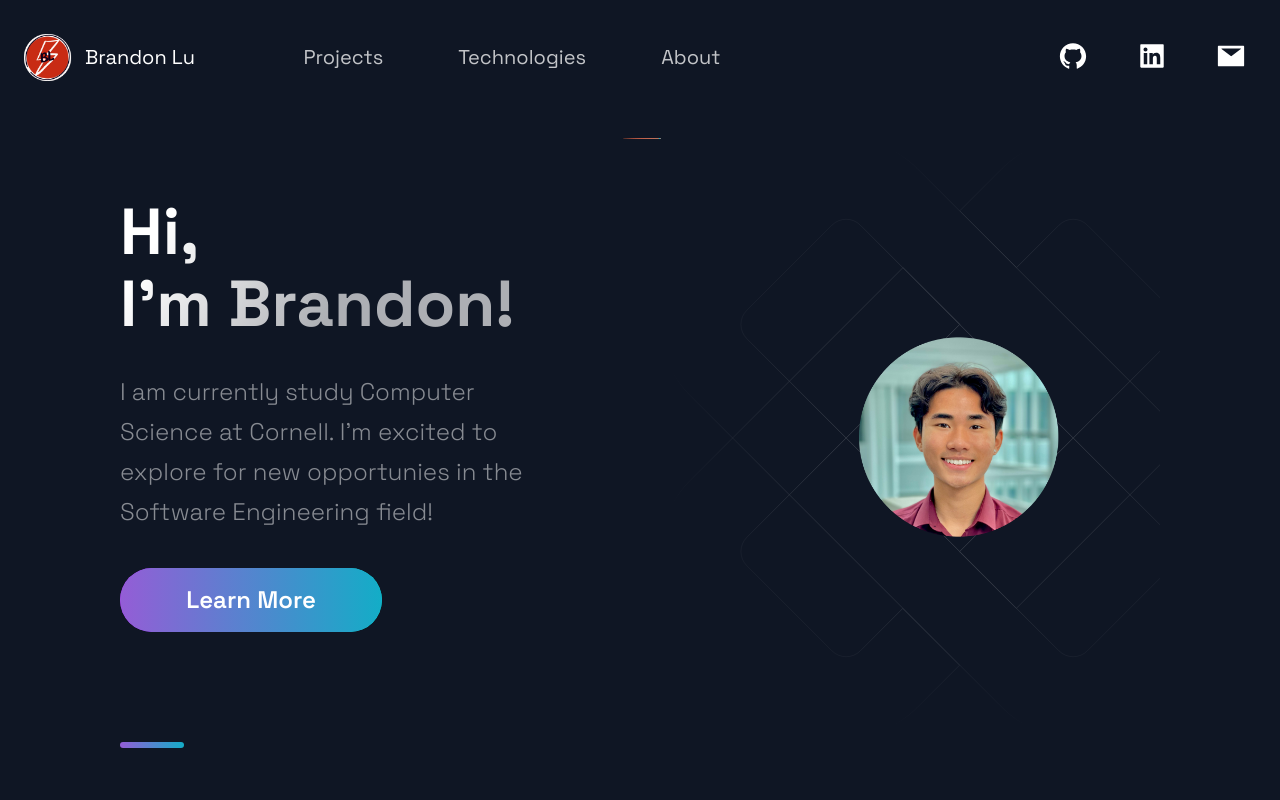
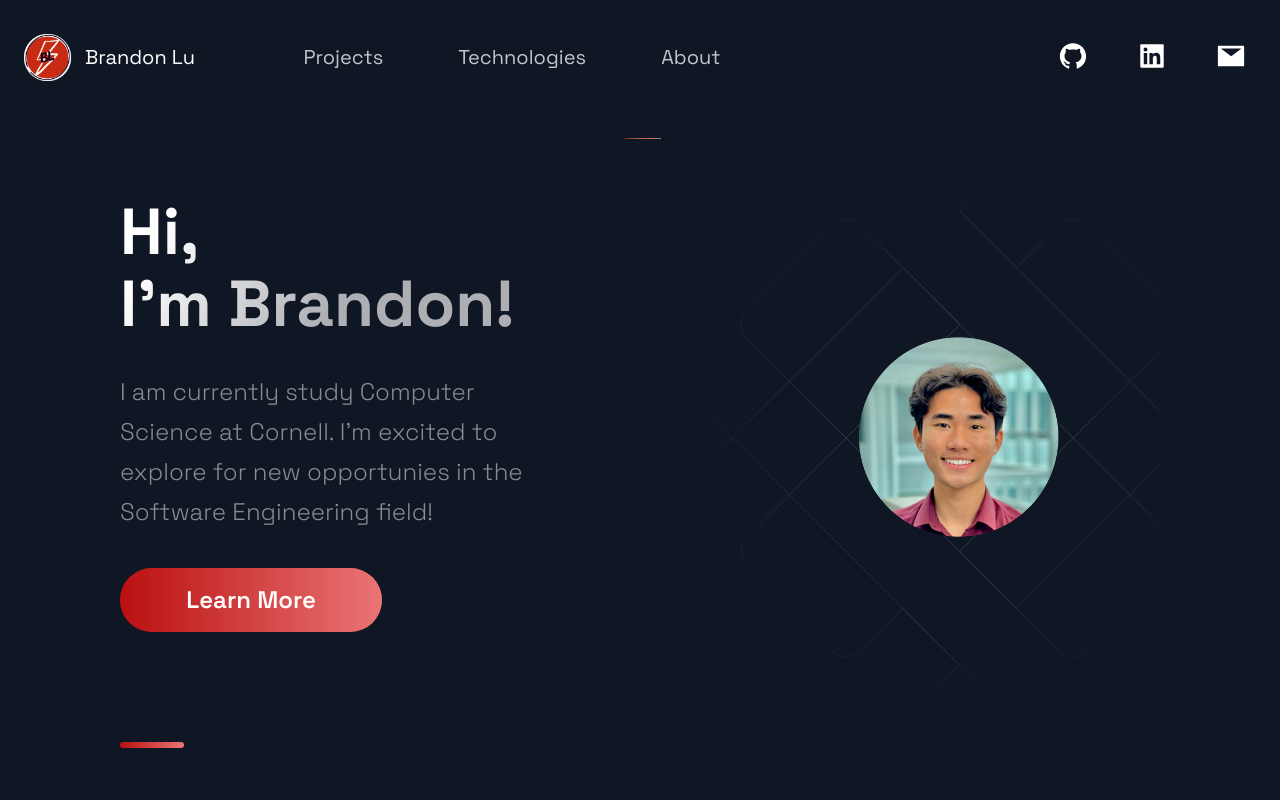
Before and after one commit to Brandonnl/portfolio_website, a Next.js app: page / in a window 1280 px wide. Shown: the top 800 px of the page. Built offline with nearby package versions, Linux system fonts and the light colour scheme.

Commit message:
Style Changes

```diff
--- a/src/components/Footer/Footer.js
+++ b/src/components/Footer/Footer.js
@@ -12,13 +12,13 @@ const Footer = () => {
       <SocialIconsContainer>
         <SocialContainer>
           <SocialIcons href="https://github.com/Brandonnl">
-            <AiFillGithub size="3rem" />
+            <AiFillGithub size="4rem" />
           </SocialIcons>
           <SocialIcons href="https://linkedin.com/in/brandon-lu14">
-            <AiFillLinkedin size="3rem" />
+            <AiFillLinkedin size="4rem" />
           </SocialIcons>
           <SocialIcons href="mailto:brandonlu3556@gmail.com">
-            <AiFillMail size="3rem" />
+            <AiFillMail size="4rem" />
           </SocialIcons>
         </SocialContainer>
       </SocialIconsContainer>
--- a/src/components/Technologies/Technologies.js
+++ b/src/components/Technologies/Technologies.js
@@ -48,7 +48,7 @@ const Technologies = () => (
         </ListContainer>
       </ListItem>
     </List>
-    <SectionDivider colorAlt />
+    <SectionDivider  />
   </Section>
 );
 
--- a/src/styles/GlobalComponents/index.js
+++ b/src/styles/GlobalComponents/index.js
@@ -1,9 +1,9 @@
 import styled from 'styled-components'
 
 export const Section = styled.section`
-  display: ${(props) => props.grid ? "grid" : "flex" };
-  flex-direction: ${(props) => props.row ? "row" : "column" };
-  padding: ${(props) => props.nopadding ? "0" : "32px 48px 0" } ;
+  display: ${(props) => props.grid ? "grid" : "flex"};
+  flex-direction: ${(props) => props.row ? "row" : "column"};
+  padding: ${(props) => props.nopadding ? "0" : "32px 48px 0"} ;
   margin: 0 auto;
   max-width: 1040px;
   box-sizing: content-box;
@@ -17,7 +17,7 @@ export const Section = styled.section`
   }
 
   @media ${(props) => props.theme.breakpoints.sm} {
-    padding: ${(props) => props.nopadding ? "0" : "16px 16px 0" } ;
+    padding: ${(props) => props.nopadding ? "0" : "16px 16px 0"} ;
 
     width: calc(100vw - 32px);
     flex-direction: column;
@@ -83,10 +83,10 @@ export const SectionDivider = styled.div`
   border-radius: 10px;
   background-color: #fff;
   background: ${(props) => props.colorAlt ?
-    'linear-gradient(270deg, #F46737 0%, #945DD6 100%)' :
-    'linear-gradient(270deg, #13ADC7 0%, #945DD6 100%)'};
+    'linear-gradient(270deg, #eb7474, #ba1010 100%)' :
+    'linear-gradient(270deg, #eb7474, #ba1010 100%)'};
 
-    margin: ${(props) => props.divider ? "4rem 0" : "" };
+    margin: ${(props) => props.divider ? "4rem 0" : ""};
 
   @media ${(props) => props.theme.breakpoints.md} {
     width: 48px;
@@ -177,7 +177,7 @@ export const ButtonBack = styled.div`
   justify-content: center;
   margin: ${({ alt, form }) => (alt || form) ? '0' : '0 0 80px'};
   color: #fff;
-  background: ${({ alt }) => alt ? 'linear-gradient(270deg, #ff622e 0%, #B133FF 100%)' : 'linear-gradient(270deg, #00DBD8 0%, #B133FF 100%)'};
+  background: ${({ alt }) => alt ? 'linear-gradient(270deg, #eb7474, #ba1010 100%)' : 'linear-gradient(270deg, #eb7474, #ba1010)'};
   cursor: pointer;
   transition: 0.5s ease;
   position: relative;
@@ -209,7 +209,7 @@ export const ButtonFront = styled.button`
   left: 0;
   width: 100%;
   height: 100%;
-  background: ${({ alt }) => alt ? 'linear-gradient(270deg, #F46737 0%, #945DD6 100%)' : 'linear-gradient(270deg, #13ADC7 0%, #945DD6 100%)'};
+  background: ${({ alt }) => alt ? 'linear-gradient(270deg, #eb7474, #ba1010 100%)' : 'linear-gradient(270deg, #eb7474, #ba1010 100%)'};
   opacity: ${({ disabled }) => disabled ? '.5' : '1'};
   transition: .4s ease;
   font-size: ${({ alt }) => alt ? '20px' : '24px'};
--- a/src/styles/globals.js
+++ b/src/styles/globals.js
@@ -32,6 +32,7 @@ const GlobalStyles = createGlobalStyle`
     list-style: none;
   }
 
+
 `;
 
 export default GlobalStyles;
--- a/src/styles/theme.js
+++ b/src/styles/theme.js
@@ -2,6 +2,12 @@ import { ThemeProvider } from 'styled-components';
 
 import theme from "../themes/default";
 import GlobalStyles from './globals';
+
+const color = {
+  colors: {
+    primary: 'linear-gradient(270deg, #eb7474, #ba1010)',
+  },
+};
 
 const Theme = ({ children }) => (
   <ThemeProvider theme={theme}>
--- a/src/themes/default.js
+++ b/src/themes/default.js
@@ -9,7 +9,7 @@ export default {
     primary1: "hsl(204,23.8%,95.9%)",
     background1: "#0F1624",
     accent1: "hsl(34.9,98.6%,72.9%)",
-    button: "hsl(205.1,100%,36.1%)",
+    button: "linear-gradient(270deg, #eb7474, #ba1010)",
     background2: "hsl(232.7,27.3%,23.7%)",
   },
   // Breakpoints for responsive design
```
Also changed, not shown: 1 other file (tests, documents, lock files or other folders).
